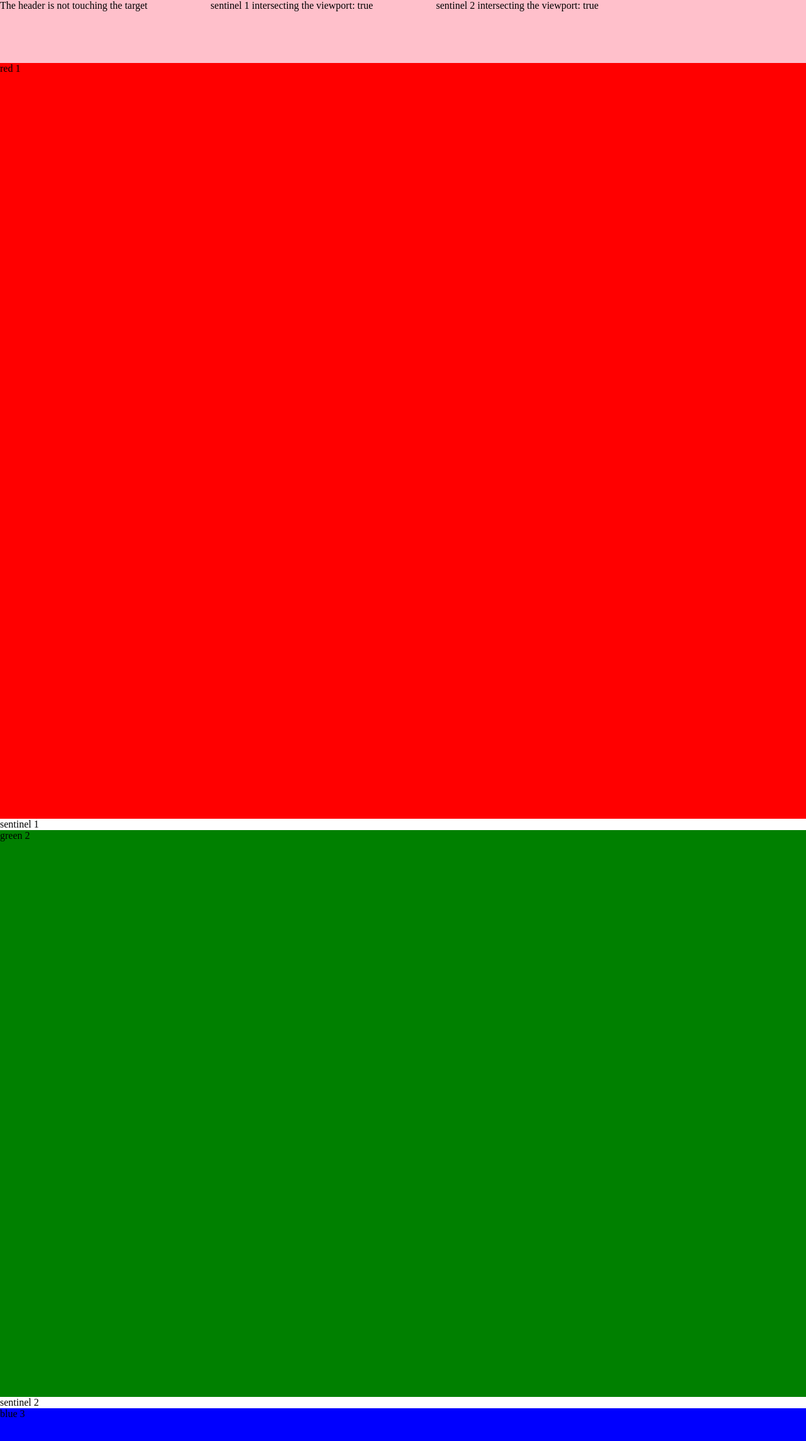
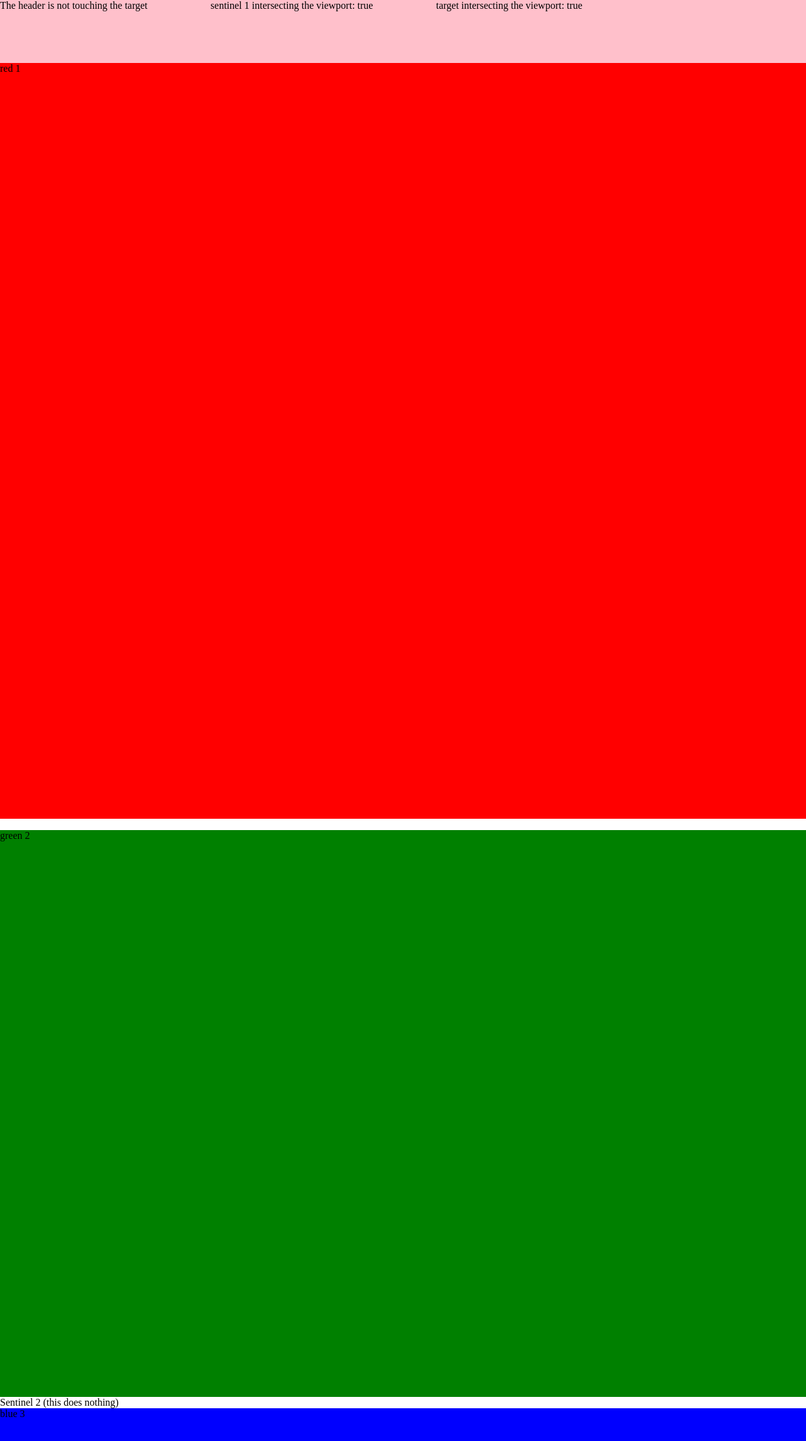
Before and after one commit to allan2/intersection-observer-example, a Next.js app: page /v1 in a window 1280 px wide. Shown: the top 2288 px of the page at 63% size. Built offline with nearby package versions, Linux system fonts and the light colour scheme.

Commit message:
Add comments

```diff
--- a/pages/index.tsx
+++ b/pages/index.tsx
@@ -5,6 +5,7 @@ const Homepage = () => (
     <Link passHref href="v1">
       <a>v1</a>
     </Link>
+    <br />
     <Link passHref href="v2">
       <a>v2</a>
     </Link>
--- a/pages/v1.tsx
+++ b/pages/v1.tsx
@@ -1,6 +1,6 @@
 import { useCallback, useEffect, useRef, useState } from 'react'
 
-// first observer is on the top sentinel.
+// first observer is on the top sentinel. It can be an empty div. Visibility can be hidden but display cannot be none.
 // second observer is on the target itself.
 // when the first is not intersecting and the second is, we win.
 const HomepageV1 = () => {
@@ -92,16 +92,17 @@ const HomepageV1 = () => {
           {intersecting1 ? 'true' : 'false'}
         </span>
         <span className="label">
-          sentinel 2 intersecting the viewport:{' '}
-          {intersecting2 ? 'true' : 'false'}
+          target intersecting the viewport: {intersecting2 ? 'true' : 'false'}
         </span>
       </header>
       <div className="red1">red 1</div>
-      <div ref={ref1}>sentinel 1</div>
+      <div ref={ref1} className="sentinel">
+        Sentinel 1
+      </div>
       <div ref={ref2} className="green2">
         green 2
       </div>
-      <div>sentinel 2</div>
+      <div>Sentinel 2 (this does nothing)</div>
       <div className="blue3">blue 3</div>
     </div>
   )
--- a/styles/global.css
+++ b/styles/global.css
@@ -31,3 +31,7 @@ header {
   height: 1700px;
   background: blue;
 }
+
+.sentinel {
+  visibility: hidden;
+}
```
